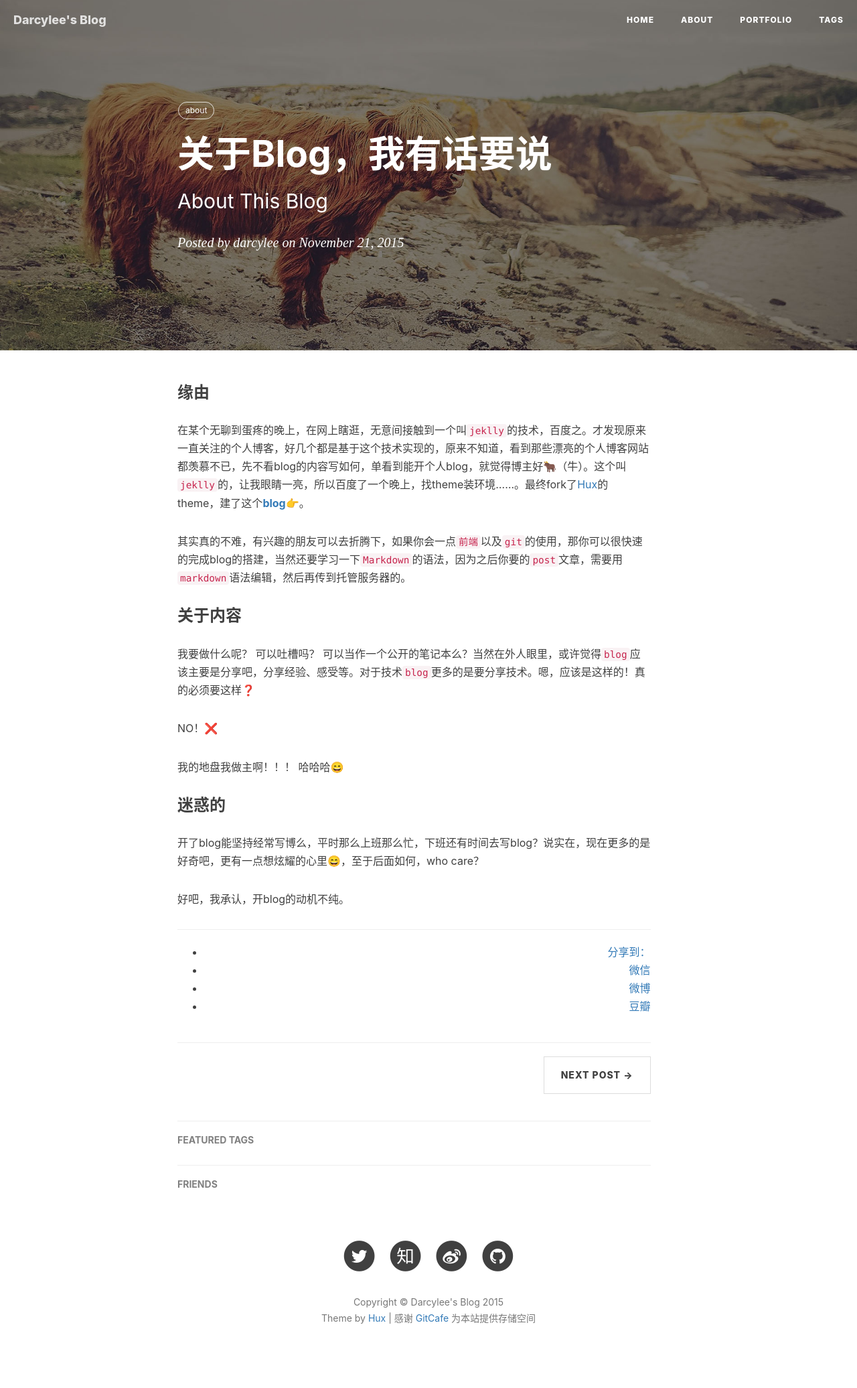
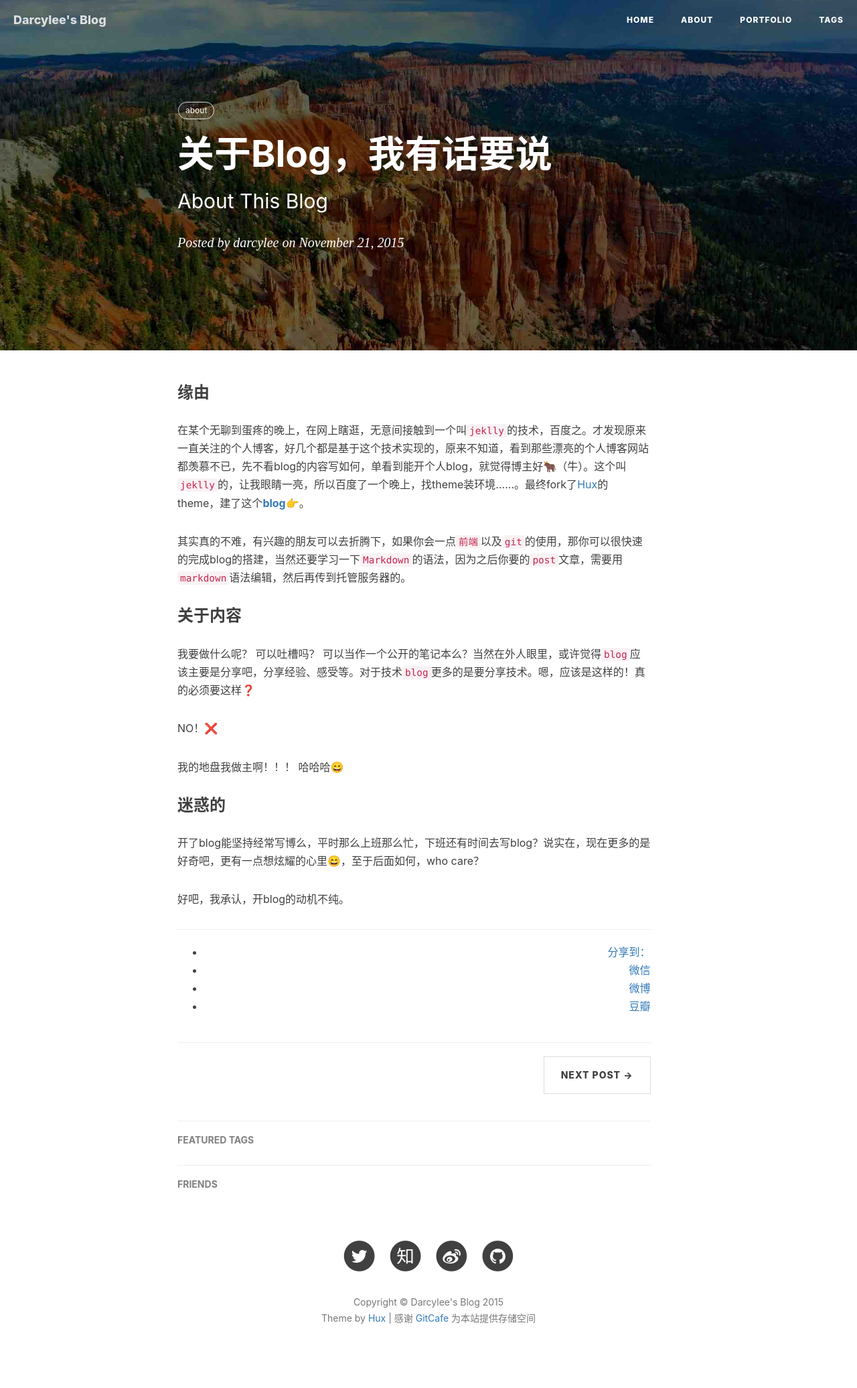
Before and after one commit to darcylee/darcylee.github.io, a Jekyll site: the page built from _posts/2015-11-21-about_this_blog.md, in a window 1280 px wide. Shown: the whole page at 67% size. Built offline with Jekyll 4.4.1, drawn with Linux system fonts in a browser that asks for light colours; nearby versions of some CDN libraries; comment, search, counter and statistics services are not loaded.

Commit message:
add some img

```diff
--- a/_posts/2015-11-21-about_this_blog.md
+++ b/_posts/2015-11-21-about_this_blog.md
@@ -4,7 +4,7 @@
 subtitle:   "About This Blog"
 date:       2015-11-21 12:00:00
 author:     darcylee
-header-img: "img/contact-bg.jpg"
+header-img: "img/post-bg-fj.jpg"
 tags: [about]
 ---
 
```
Also changed, not shown: _posts/2015-12-1-objc_实例化.md (+1 -1 lines), img/post-bg-fj.jpg (added), img/post-bg-obj.jpg (added).
